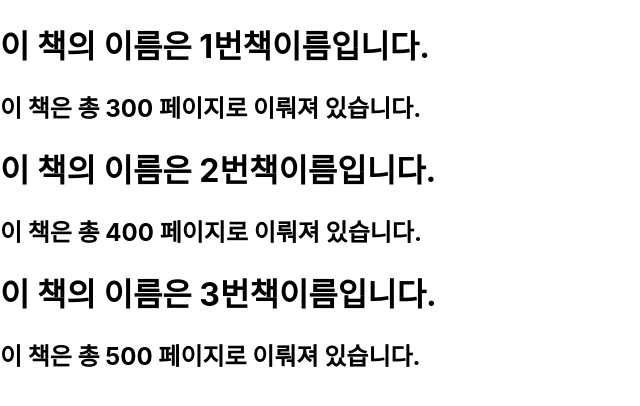
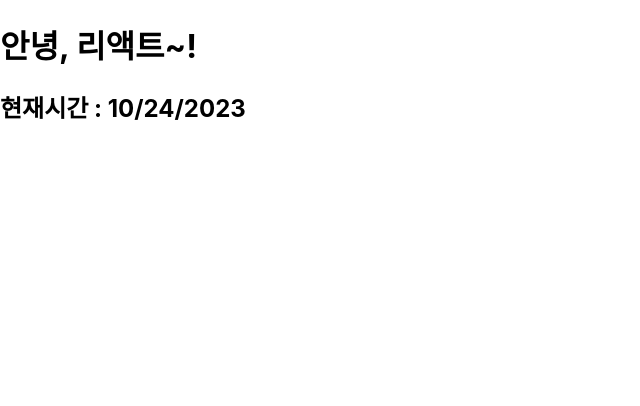
Before and after one commit to justdoplzz/my-app, a React (Create React App) app: page / in a window 1280 px wide. Shown: the top 406 px of the page, without its empty margins (0-640 px from the left). Built offline with nearby package versions, Linux system fonts and the light colour scheme.

Commit message:
[chapter04] element 렌더링 - 시계만들기인데 날짜만 출력됨

```diff
--- /dev/null
+++ b/src/chapter04/Clock.jsx
@@ -0,0 +1,12 @@
+import React from "react";
+
+function Clock(props){
+    return(
+        <div>
+            <h1>안녕, 리액트~!</h1>
+            <h2>현재시간 : {new Date().toLocaleDateString()}</h2>
+        </div>
+    );
+}
+
+export default Clock;
--- a/src/index.js
+++ b/src/index.js
@@ -1,15 +1,18 @@
 import React from 'react';
 import ReactDOM from 'react-dom';
-import Library from './chapter03/Library';
 import './index.css';
 import reportWebVitals from './reportWebVitals';
 
+import Clock from './chapter04/Clock';
 
-ReactDOM.render(
-  <React.StrictMode>
-    <Library />
-  </React.StrictMode>,
-  document.getElementById('root')
-);
+
+setInterval(()=>{
+  ReactDOM.render(
+    <React.StrictMode>
+      <Clock />
+    </React.StrictMode>,
+    document.getElementById('root')
+  );
+}, 1000);
 
 reportWebVitals();
```
